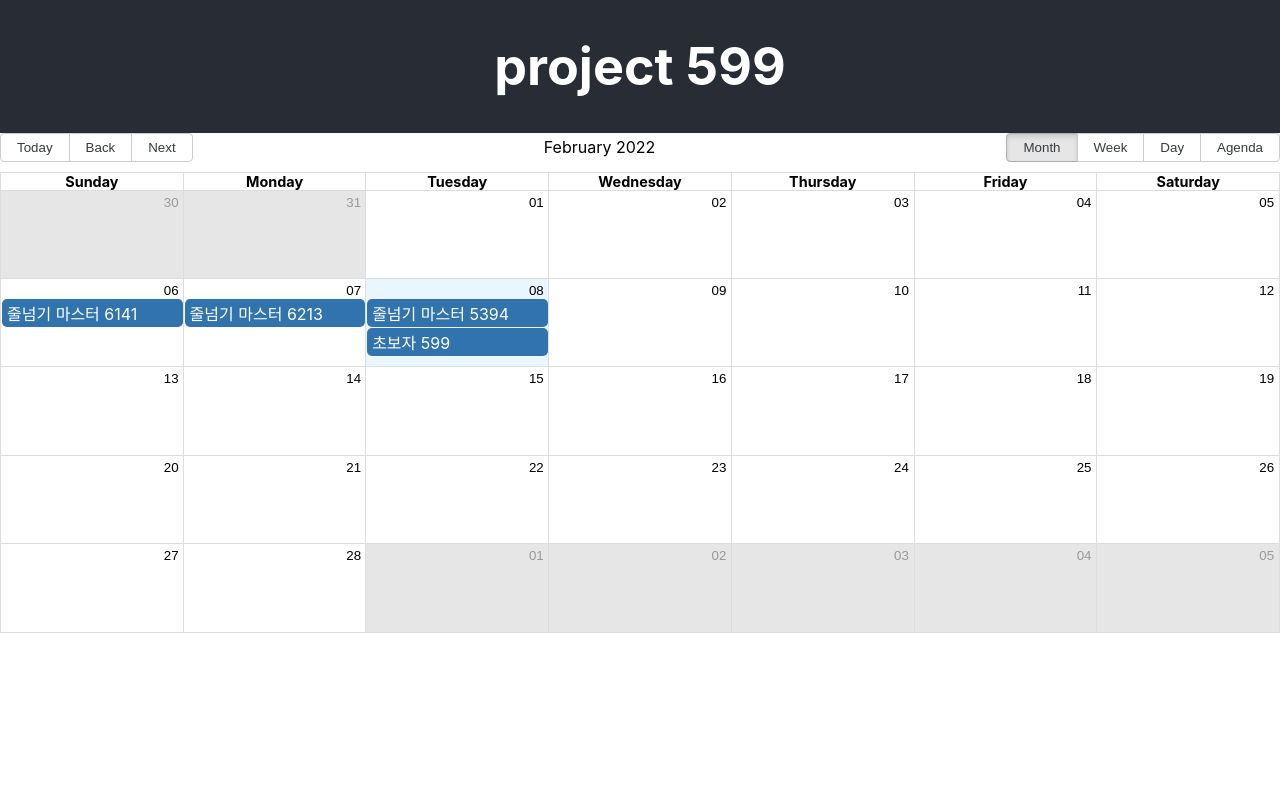
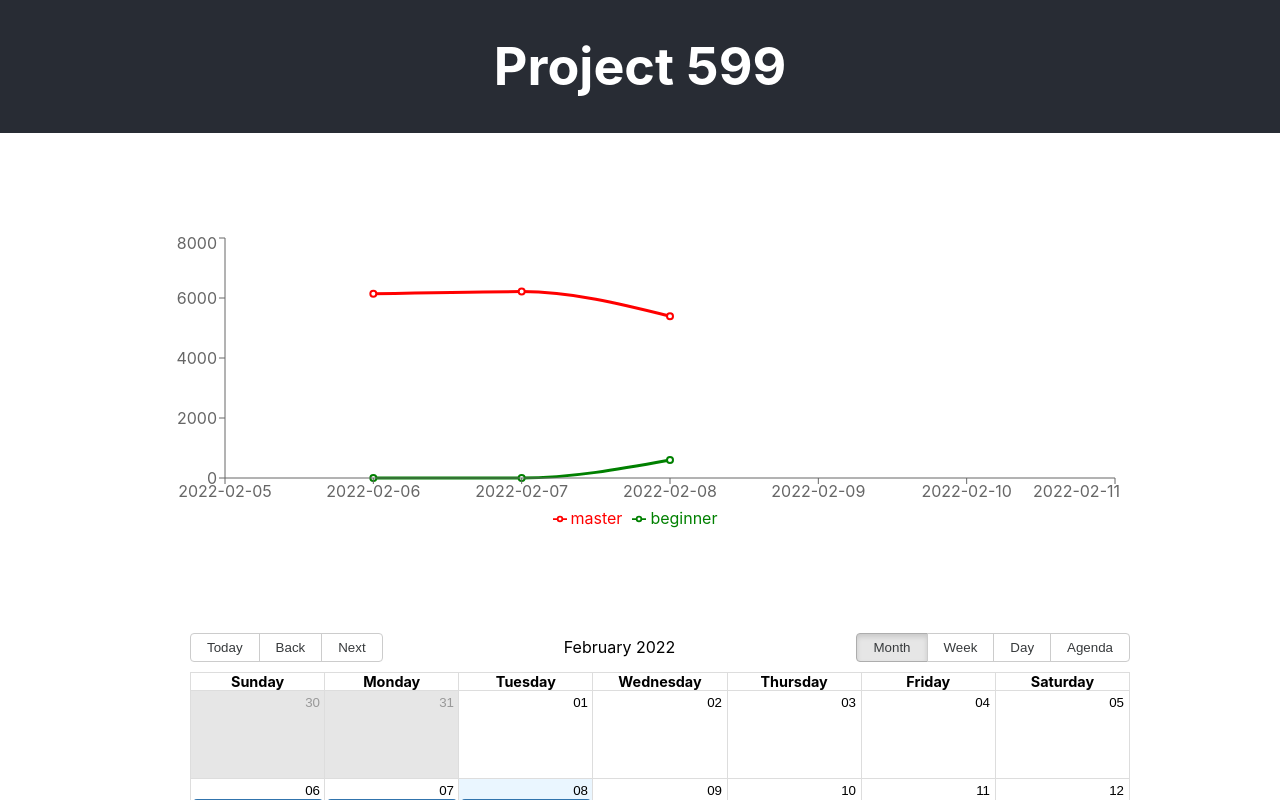
Before and after one commit to ginsum/project-599, a React (Create React App) app: page / in a window 1280 px wide. Shown: the top 800 px of the page. Built offline with nearby package versions, Linux system fonts and the light colour scheme.

Commit message:
change style

```diff
--- a/public/index.html
+++ b/public/index.html
@@ -24,7 +24,7 @@
       work correctly both with client-side routing and a non-root public URL.
       Learn how to configure a non-root public URL by running `npm run build`.
     -->
-    <title>React App</title>
+    <title>Project 599</title>
   </head>
   <body>
     <noscript>You need to enable JavaScript to run this app.</noscript>
--- a/src/App.css
+++ b/src/App.css
@@ -24,15 +24,18 @@
   color: white;
 }
 
-.App-link {
-  color: #61dafb;
+.App-body {
+  display: flex;
+  flex-direction: column;
+  align-items: center;
+  justify-content: center;
 }
 
-@keyframes App-logo-spin {
-  from {
-    transform: rotate(0deg);
-  }
-  to {
-    transform: rotate(360deg);
-  }
+.Main-chart {
+  margin: 100px 0;
 }
+
+.Main-calender {
+  width: 940px;
+  margin: 0 0 100px 40px;
+}
--- a/src/App.js
+++ b/src/App.js
@@ -1,13 +1,21 @@
 import './App.css';
 import MainCalender from './container/Calender';
+import MainChart from './container/Chart';
 
 function App() {
   return (
     <div className="App">
       <header className="App-header">
-        <h1>project 599</h1>
+        <h1>Project 599</h1>
       </header>
-      <MainCalender />
+      <div className="App-body">
+        <div className="Main-chart">
+          <MainChart />
+        </div>
+        <div className="Main-calender">
+          <MainCalender />
+        </div>
+      </div>
     </div>
   );
 }
--- a/src/container/Calender.jsx
+++ b/src/container/Calender.jsx
@@ -23,17 +23,17 @@ const MainCalendar = (props) => {
     {
       start: new Date('2022-02-06'),
       end: new Date('2022-02-06'),
-      title: '줄넘기 마스터 6141',
+      title: '마스터 6141',
     },
     {
       start: new Date('2022-02-07'),
       end: new Date('2022-02-07'),
-      title: '줄넘기 마스터 6213',
+      title: '마스터 6213',
     },
     {
       start: new Date('2022-02-08'),
       end: new Date('2022-02-08'),
-      title: '줄넘기 마스터 5394',
+      title: '마스터 5394',
     },
     {
       start: new Date('2022-02-08'),
@@ -42,7 +42,6 @@ const MainCalendar = (props) => {
     },
   ];
   return (
-    <div>
     <Calendar
       localizer={localizer}
       defaultDate={new Date()}
@@ -52,7 +51,6 @@ const MainCalendar = (props) => {
       endAccessor="end"
       style={{ height: 500 }}
     />
-    </div>
   );
 };
 
```
Lines whose indentation alone changed are shown as unchanged.
